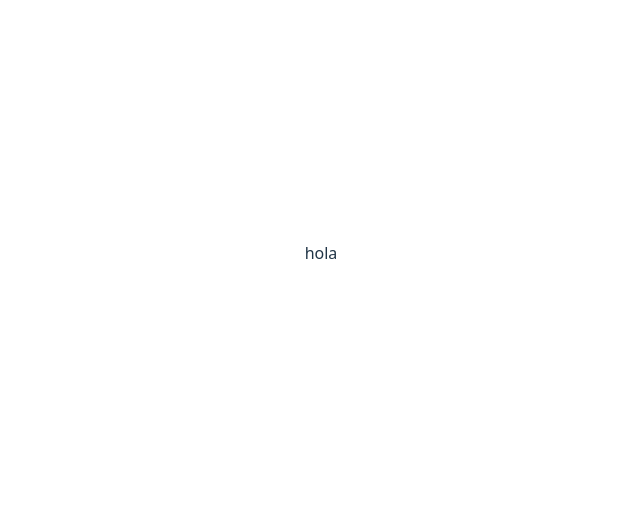
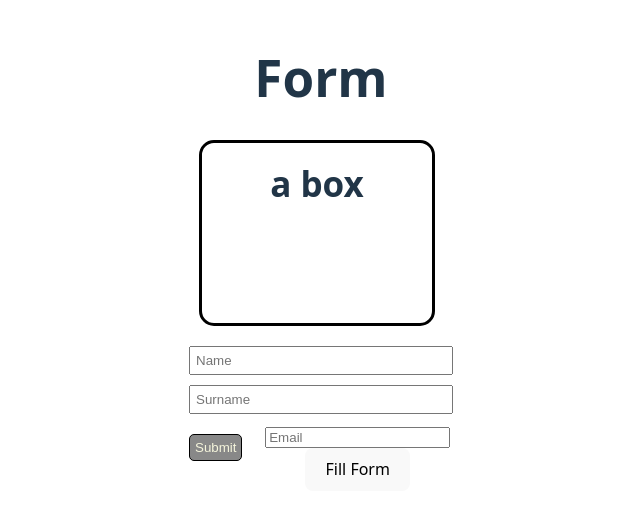
Before and after one commit to diegoesmfs/curso-react, a React (Vite) app in the folder proyecto-1-movie-night/: page / in a window 1280 px wide. Shown: the part 147-660 px from the top of the page, without its empty margins (319-959 px from the left). Built offline with nearby package versions, Linux system fonts and the light colour scheme.

Commit message:
ejemplo para use ref

```diff
--- /dev/null
+++ b/proyecto-1-movie-night/components/Form.jsx
@@ -0,0 +1,47 @@
+import React from 'react'
+import { useRef } from 'react'
+
+export const Form = () => {
+
+    const nameInput = useRef();
+    const surnameInput = useRef();
+    const emailInput = useRef();
+    const myBox = useRef();
+
+    const showForm =(e) =>{
+
+        e.preventDefault();
+
+        console.log(nameInput.current.value);
+        console.log(surnameInput.current.value);
+        console.log(emailInput.current.value);
+
+        //the box
+
+        let { current: box} = myBox;
+
+        box.classList.add("change");
+        box.innerHTML = "FORM SENDED";
+
+    }
+
+  return (
+    <div>
+
+        <h1>Form</h1>
+
+        <div ref={myBox} className='my-box'>a box</div>
+
+        <form onSubmit={showForm}>
+
+            <input type="text" placeholder='Name' ref={nameInput}/>
+            <input type="text" placeholder='Surname' ref={surnameInput}/>
+            <input type="email" placeholder='Email' ref={emailInput}/>
+            <input type="submit" placeholder='send'/>
+        </form>
+
+        <button onClick={ () => {nameInput.current.select();}}>Fill Form</button>
+
+    </div>
+  )
+}
--- a/proyecto-1-movie-night/src/App.jsx
+++ b/proyecto-1-movie-night/src/App.jsx
@@ -1,10 +1,11 @@
 import './App.css';
+import { Form } from '../components/Form';
 
 function App() {
 
   return (
     <div>
-      hola
+      <Form />
     </div>
   )
 }
--- a/proyecto-1-movie-night/src/index.css
+++ b/proyecto-1-movie-night/src/index.css
@@ -107,3 +107,26 @@ button:focus-visible {
   }
 
 }
+
+.my-box{
+
+  border: 3px solid black;
+  padding: 15px;
+  margin: 20px;
+  width: 200px;
+  height: 150px;
+  text-align: center;
+  justify-content: center;
+  font-weight: bold;
+  font-size: 35px;
+  border-radius: 15px;
+
+}
+
+.change{
+
+  background-color: #213547;
+  color: #747bff;
+  border-radius: 50px;
+
+}
```
